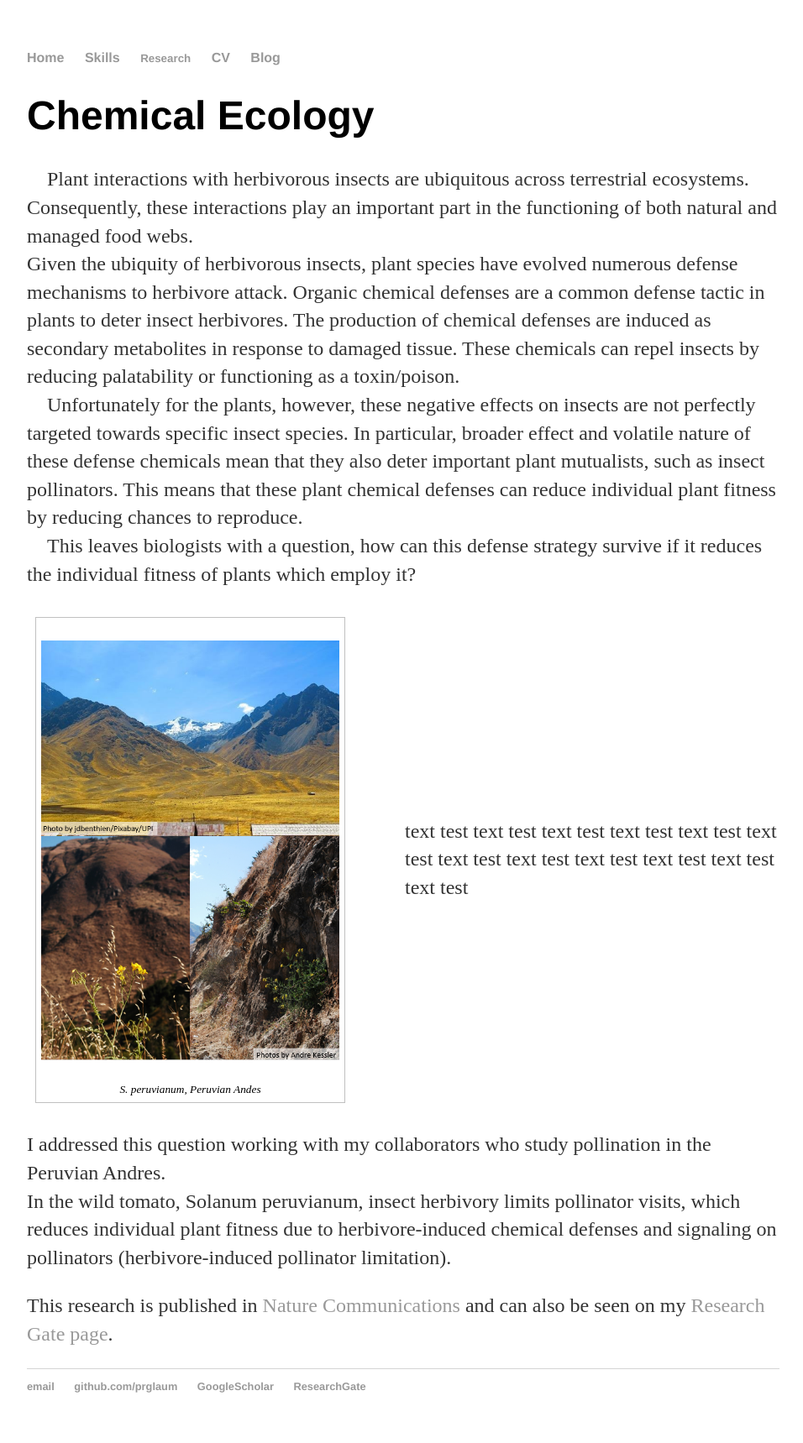
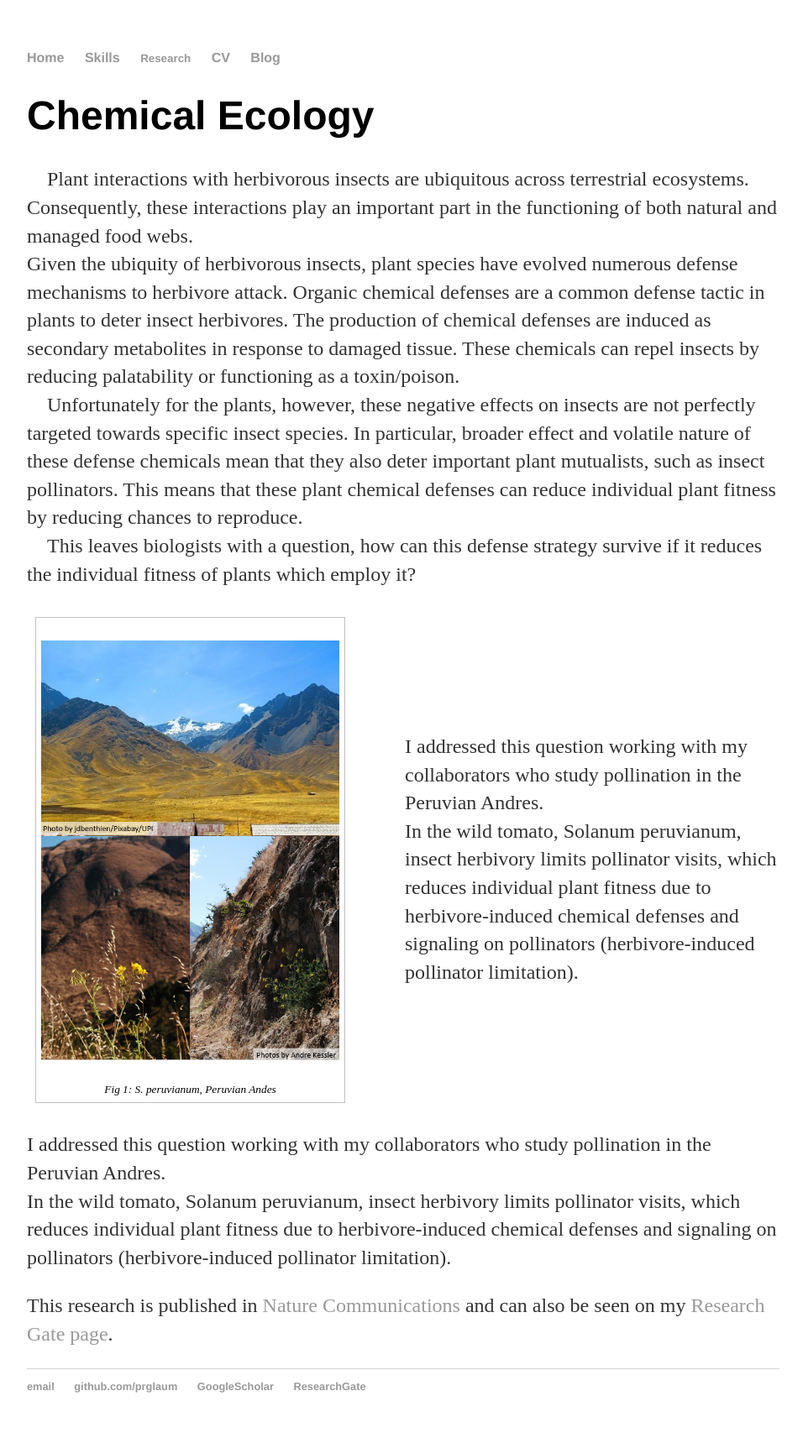
Before and after one commit to prglaum/prglaum.github.io, a Jekyll site: the page built from research/chemoeco/index.html, in a window 1280 px wide. Shown: the whole page at 84% size, without its empty margins (160-1116 px from the left). Built offline with Jekyll 4.4.1, drawn with Linux system fonts in a browser that asks for light colours.

Commit message:
Update index.html

```diff
--- a/research/chemoeco/index.html
+++ b/research/chemoeco/index.html
@@ -13,26 +13,17 @@
  </p>
 </div><!-- /.blurb -->
 
-<!-- #responsive-flamingo {  width: 100%;  height: auto; }
-<div class="container">
-		<img src="{{site.url}}/docs/assets/images/chemoEcoPic1.PNG" alt="peru" id="responsive-flamingo">
-		<div class="text-block">
-			<p>S. peruvianum, Peruvian Andes</p>
-		</div>
-	</div>-->
 
-<!-- <div style="display:inline;vertical:top;"> -->
 <div id='container'>
   <table style="width:100%">
     <tr>
-<td style="width:50%"><figure>
-  <p><img class=scaled src="{{site.url}}/docs/assets/images/chemoEcoPic1.PNG" alt="peru">
-  <figcaption>S. peruvianum, Peruvian Andes</figcaption>
-</figure> </td>
-<!--</div>
-<div style="display:inline;"> -->
-	<td><p style="text-align:left;"> text test text test text test  text test text test text test text test text test text test text test text test text test</p></td>
-<!--</div> -->
+	<td style="width:50%"><figure>
+		<p><img class=scaled src="{{site.url}}/docs/assets/images/chemoEcoPic1.PNG" alt="peru">
+		<figcaption>Fig 1: S. peruvianum, Peruvian Andes</figcaption>
+		</figure> </td>
+	<td><p style="text-align:left;">I addressed this question working with my collaborators who study pollination in the Peruvian Andres.
+		<br>In the wild tomato, Solanum peruvianum, insect herbivory limits pollinator visits, which reduces individual plant fitness due to herbivore-induced
+		chemical defenses and signaling on pollinators (herbivore-induced pollinator limitation).</p></td>
     </tr>
   </table>
 </div>
```
